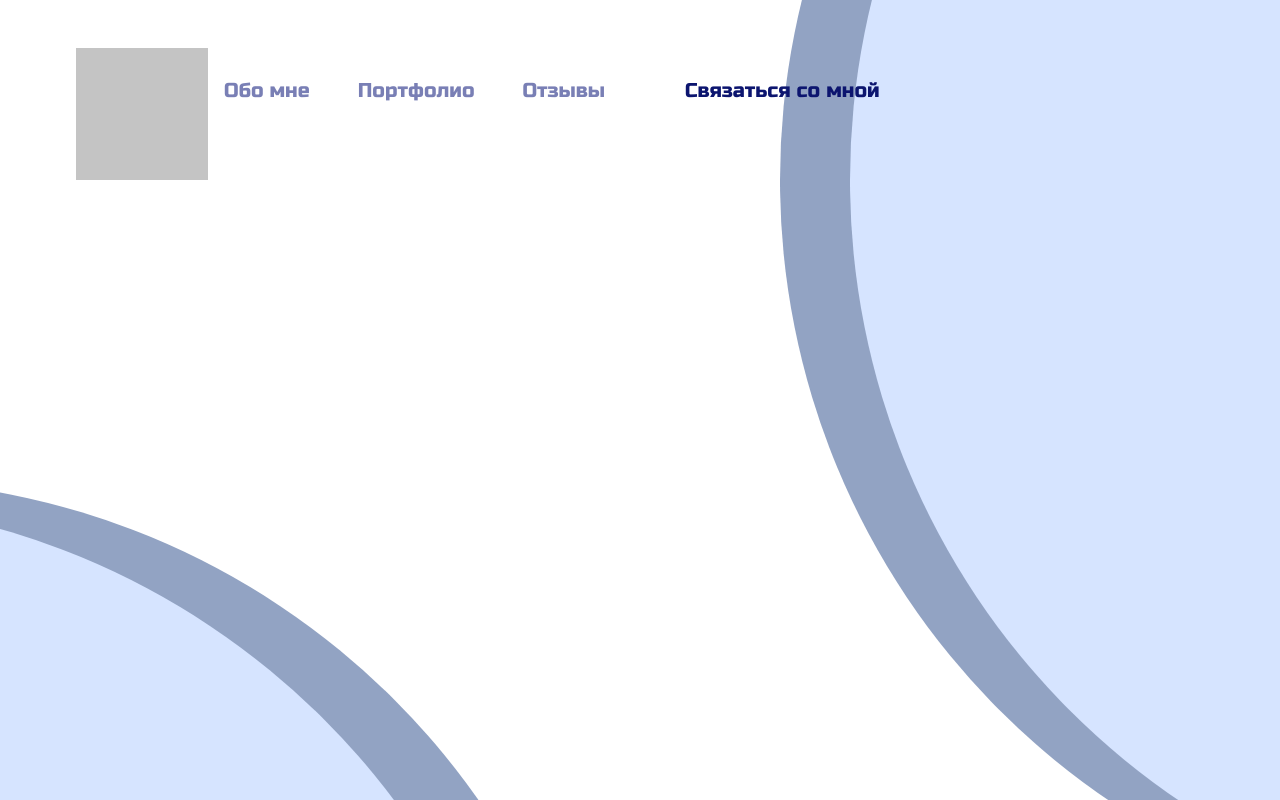
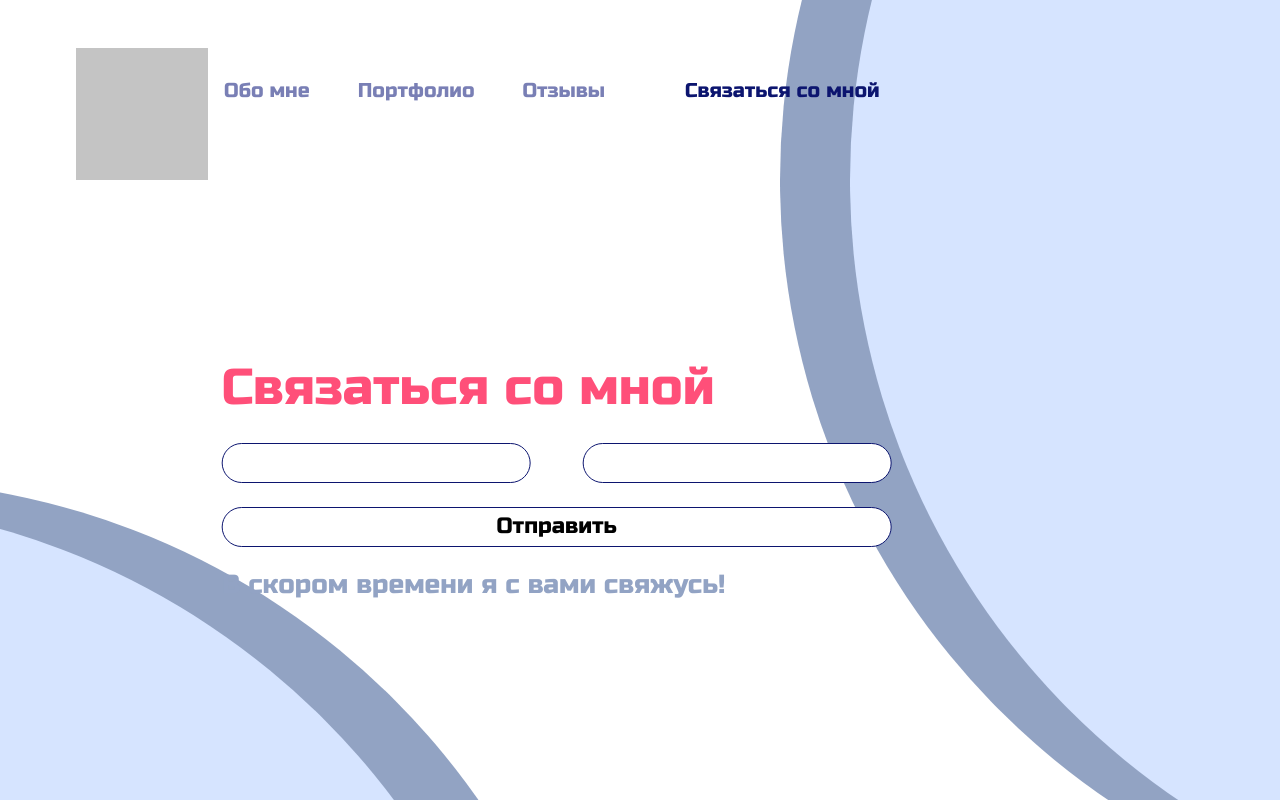
Before and after one commit to PerfectELK/kntro_frontend, a Nuxt app: page /contacts in a window 1280 px wide. Built offline with nearby package versions, Linux system fonts and the light colour scheme.

Commit message:
contacts form

```diff
--- /dev/null
+++ b/components/inputs/button.vue
@@ -0,0 +1,44 @@
+<template>
+    <div class="button-block">
+        <button v-bind:class="this.input_class" v-on:click="onInput()">
+            {{ this.name }}
+        </button>
+    </div>
+</template>
+
+<script>
+    export default {
+        data(){
+            return{
+
+            }
+        },
+        props:{
+            input_class: Object,
+            name: String,
+        },
+        methods:{
+            onInput() {
+                this.$emit('click')
+            },
+        }
+    }
+</script>
+
+<style lang="scss">
+    .button-block{
+        width: 100%;
+        box-sizing: border-box;
+        button{
+            width:100%;
+            height: 40px;
+            border: 1.5px solid #0C156F;
+            border-radius: 20px;
+            background: #ffffff;
+            outline: none;
+            font-size: 22px;
+            font-weight: normal;
+            font-family: 'Russo One', sans-serif;
+        }
+    }
+</style>
--- /dev/null
+++ b/components/inputs/text.vue
@@ -0,0 +1,44 @@
+<template>
+    <div class="text-block">
+        <input type="text" v-bind:placeholder="this.placeholder" v-bind:class="this.input_class" v-bind:value="this.value" v-on:input="onInput()">
+    </div>
+</template>
+
+<script>
+    export default {
+        data(){
+          return{
+
+          }
+        },
+        props:{
+            input_class: Object,
+            value: String,
+            placeholder: String
+        },
+        methods:{
+            onInput(value) {
+                this.$emit('input', event.target.value)
+            },
+        }
+    }
+</script>
+
+<style lang="scss">
+    .text-block{
+        max-width: 400px;
+        box-sizing: border-box;
+        input{
+            width:100%;
+            height: 40px;
+            border: 1.5px solid #0C156F;
+            border-radius: 20px;
+            background: #ffffff;
+            outline: none;
+            font-size: 22px;
+            font-weight: normal;
+            font-family: 'Russo One', sans-serif;
+            padding-left: 24px;
+        }
+    }
+</style>
--- a/pages/contacts.vue
+++ b/pages/contacts.vue
@@ -0,0 +1,117 @@
+<template>
+    <main class="main contacts-main">
+        <div class="contacts-block container-fluid">
+            <div class="contacts-block__inner row">
+
+                <div class="col contact-form">
+                    <div class="contact-form__inner">
+                        <div class="contact-form__header">
+                            <h2>
+                                Связаться со мной
+                            </h2>
+                        </div>
+                        <div class="contact-form__fields">
+                            <div class="field-container">
+                                <div class="two-inputs">
+                                    <TextInput v-model="form.name"></TextInput>
+                                    <TextInput v-model="form.email"></TextInput>
+                                </div>
+                                <div class="one-input">
+                                    <Button v-bind:name="form.button" v-on:click="btnClicked()"/>
+                                </div>
+                            </div>
+                        </div>
+                        <div class="contact-form__bottom">
+                            <p>
+                                В скором времени я с вами свяжусь!
+                            </p>
+                        </div>
+                    </div>
+                </div>
+
+            </div>
+        </div>
+    </main>
+</template>
+
+<script>
+    import TextInput from '~/components/inputs/text.vue'
+    import Button from '~/components/inputs/button.vue'
+
+    export default {
+        data(){
+            return{
+                form:{
+                    name:'',
+                    email:'',
+                    button: "Отправить"
+                }
+            }
+        },
+        components:{
+            TextInput,
+            Button
+        },
+        methods:{
+            btnClicked(){
+                console.log('clicked');
+            }
+        }
+    }
+</script>
+
+<style lang="scss">
+    $large_dev : 992px;
+    $extra_small : 576px;
+    .contacts-main{
+        margin-top: auto;
+        margin-bottom: auto;
+        .contacts-block{
+            .contacts-block__inner{
+                .contact-form{
+                    max-width: 700px;
+                    margin: auto;
+                    transform: translateX(calc(-1*((100vw - 480px)/(1920 - 480) * (150 - 0) + 0px)));
+                    &__inner{
+                        display: flex;
+                        flex-direction: column;
+                        .contact-form__header{
+                            h2{
+                                color: #FF4F79;
+                                font-style: normal;
+                                font-weight: normal;
+                                font-family: 'Russo One', sans-serif;
+                                font-size: calc( (100vw - 480px)/(1920 - 480) * (64 - 34) + 34px);
+                            }
+                        }
+                        .contact-form__bottom{
+                            margin-top: 1em;
+                            p{
+                                font-family: 'Russo One', sans-serif;
+                                font-style: normal;
+                                font-weight: normal;
+                                font-size: calc( (100vw - 480px)/(1920 - 480) * (28 - 24) + 24px);
+                                line-height: 43px;
+                                color: #92A3C4;
+                            }
+                        }
+                    }
+                    .contact-form__fields{
+                        margin-top: 1em;
+                        .field-container{
+                            .two-inputs{
+                                display: flex;
+                                flex-direction: row;
+                                justify-content: space-between;
+                            }
+                            .one-input{
+                                margin-top: 1.5em;
+                                display: flex;
+                            }
+                        }
+                    }
+                }
+            }
+        }
+    }
+</style>
```
